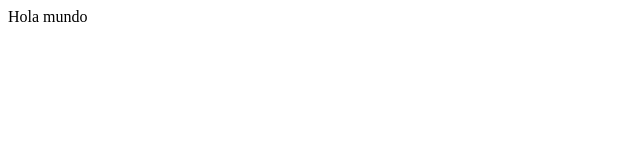
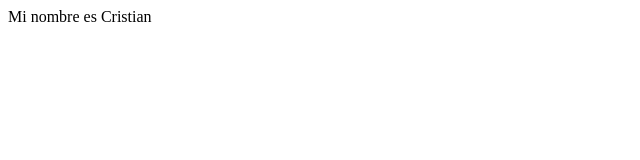
Before and after one commit to alexaderramos/prueba-repo, a plain HTML site: page index.html in a window 1280 px wide. Shown: the full height of the page, 0-640 px from the left. Drawn offline with Linux system fonts and the light colour scheme.

Commit message:
nuevos cambios

```diff
--- a/index.html
+++ b/index.html
@@ -6,6 +6,6 @@
     <title>Document</title>
 </head>
 <body>
-    Hola mundo
+    Mi nombre es Cristian
 </body>
 </html>
```
